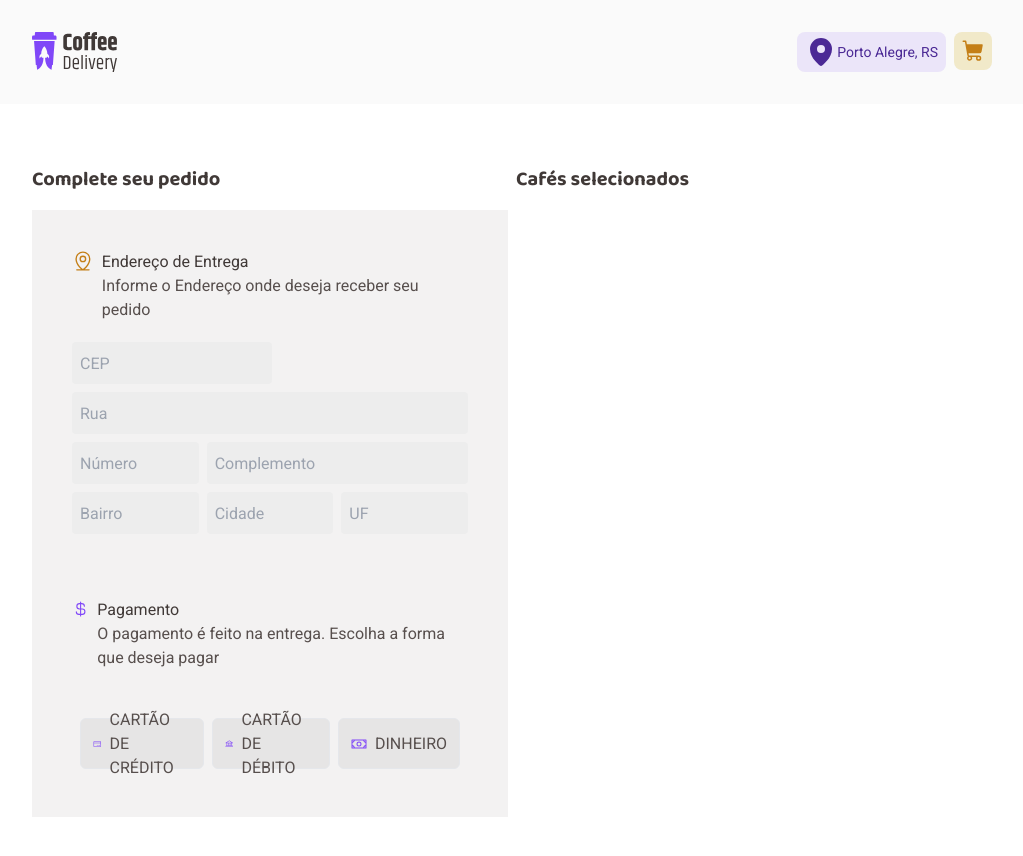
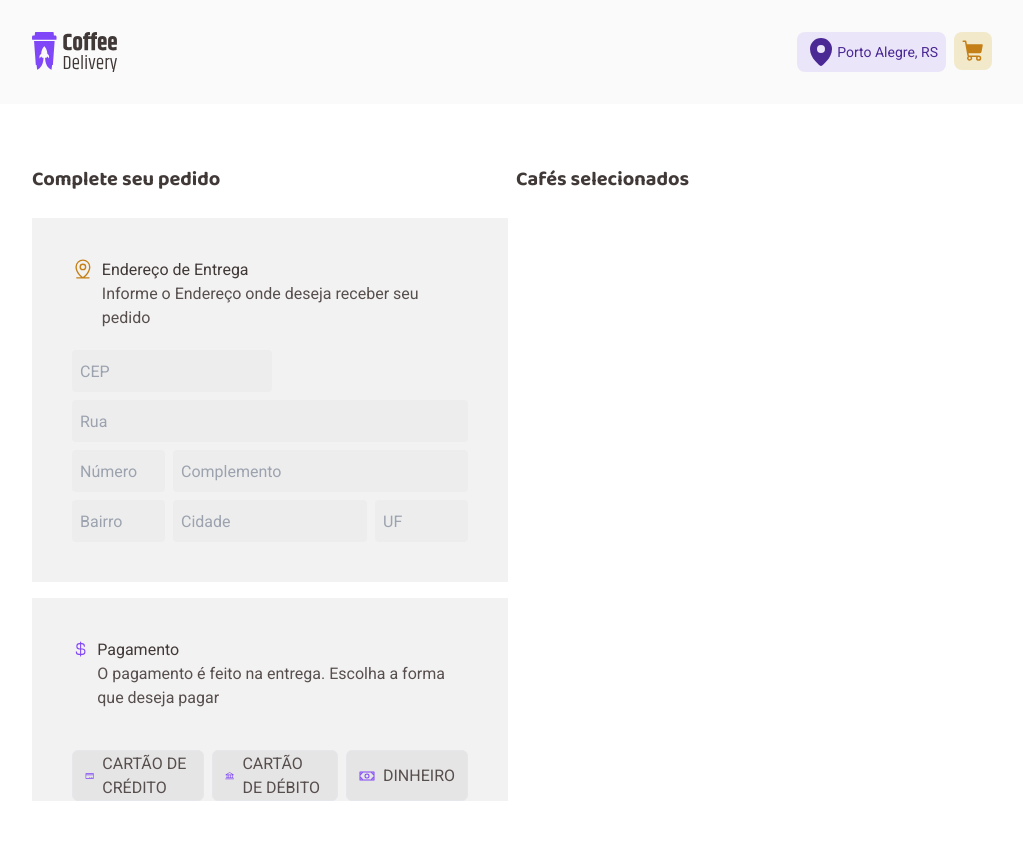
Before and after one commit to MuriloNSantos17/ROCKET-SEAT-IGNITE, a React (Vite) app in the folder desafios/coffee-delivery/: page /cart in a window 1280 px wide. Shown: the top 856 px of the page, without its empty margins (128-1151 px from the left). Built offline with nearby package versions, Linux system fonts and the light colour scheme.

Commit message:
Commit adjust layout

```diff
--- a/desafios/coffee-delivery/src/global.css
+++ b/desafios/coffee-delivery/src/global.css
@@ -39,3 +39,17 @@ h1, h2{
 .divRadius{
     border-radius: 6px 36px 6px 36px;
 }
+
+.input{
+    background-color: #EDEDED;
+    outline: none;
+    border-radius: 4px;
+    height: 42px;
+    color: #574F4D;
+    padding-left: 0.5rem;
+}
+
+.input:focus{
+    outline: auto;
+    outline-color: #C47F17;
+}
--- a/desafios/coffee-delivery/src/pages/cart/index.tsx
+++ b/desafios/coffee-delivery/src/pages/cart/index.tsx
@@ -8,7 +8,7 @@ export function Cart() {
 
     return (
         <div className="px-[160px] py-[100px] flex gap-2">
-            <div className="w-[640px] rounded-sm sm32:mt-16">
+            <div className="w-[640px] rounded-sm sm32:mt-16 flex flex-col gap-2">
                 <h2 className="font-bold subtitle text-[20px]">Complete seu pedido</h2>
                 <div className="bg-[#F3F2F2] p-[40px] mt-4">
                     <div className="flex gap-[8px]">
@@ -21,55 +21,47 @@ export function Cart() {
                             <p className="text-[#574F4D]">Informe o Endereço onde deseja receber seu pedido</p>
                         </div>
                     </div>
-                    <div className="grid grid-cols-3 gap-2 mt-[20px]">
+                    <div className="grid grid-cols-4 gap-2 mt-[20px]">
                         <input
-                            className="bg-[#EDEDED] outline-none rounded-[4px] col-span-1 w-[200px] h-[42px] text-[#574F4D] focus:outline-[#C47F17] px-2"
+                            className="input col-span-1 w-[200px]"
                             placeholder="CEP"
                             maxLength={9}
                             type="text"
                         />
                         <input
-                            className="bg-[#EDEDED] outline-none rounded-[4px] h-[42px] text-[#574F4D] focus:outline-[#C47F17] col-span-3 px-2"
+                            className="input col-span-4"
                             placeholder="Rua"
                             type="text"
                         />
                         <input
-                            className="bg-[#EDEDED] outline-none rounded-[4px] h-[42px]
-                             col-span-1
-                             text-[#574F4D] focus:outline-[#C47F17] px-2"
+                            className="input col-span-1"
                             placeholder="Número"
                             type="text"
                         />
                         <input
-                            className="bg-[#EDEDED] outline-none rounded-[4px] h-[42px]
-                             col-span-2
-                             text-[#574F4D] focus:outline-[#C47F17] px-2"
+                            className="input col-span-3"
                             placeholder="Complemento"
                             type="text"
                         />
                         <input
-                            className="bg-[#EDEDED] outline-none rounded-[4px] h-[42px]
-                             col-span-1
-                             text-[#574F4D] focus:outline-[#C47F17] px-2"
+                            className="input col-span-1"
                             placeholder="Bairro"
                             type="text"
                         />
                         <input
-                            className="bg-[#EDEDED] outline-none rounded-[4px] h-[42px]
-                             col-span-1
-                             text-[#574F4D] focus:outline-[#C47F17] px-2"
+                            className="input col-span-2"
                             placeholder="Cidade"
                             type="text"
                         />
                         <input
-                            className="bg-[#EDEDED] outline-none rounded-[4px] h-[42px]
-                             col-span-1
-                             text-[#574F4D] focus:outline-[#C47F17] px-2"
+                            className="input col-span-1"
                             placeholder="UF"
                             type="text"
                         />
                     </div>
-                    <div className="flex gap-[8px] sm32:mt-16">
+                </div>
+                <div className="flex-col bg-[#F3F2F2] mt-2">
+                    <div className="flex gap-[8px] p-[40px]">
                         <CurrencyDollar
                             color="#8047F8"
                             size={22}
@@ -79,7 +71,7 @@ export function Cart() {
                             <p className="text-[#574F4D]">O pagamento é feito na entrega. Escolha a forma que deseja pagar </p>
                         </div>
                     </div>
-                    <div className="flex gap-2 mt-10 p-2">
+                    <div className="flex gap-2 px-[40px]">
                         <div className={`cursor-pointer h-[51px] rounded-[6px] gap-2 p-[12px] flex bg-[#E6E5E5] justify-center items-center border-solid border-[1px] ${payBy == 'CC' ? 'border-[#8047F8]' : ''}`} onClick={() => {
                             setPayBy('CC')
                         }}>
@@ -89,14 +81,15 @@ export function Cart() {
                             />
                             <p className="text-[#574F4D]">CARTÃO DE CRÉDITO</p>
                         </div>
-                        <div className={`cursor-pointer h-[51px] rounded-[6px] gap-2 p-[12px] flex bg-[#E6E5E5] justify-center items-center border-solid border-[1px] ${payBy == 'CD' ? 'border-[#8047F8]' : ''}`} onClick={()=>{setPayBy('CD')}}>
+                        <div className={`cursor-pointer h-[51px] rounded-[6px] gap-2 p-[12px] flex bg-[#E6E5E5] justify-center items-center border-solid border-[1px] ${payBy == 'CD' ? 'border-[#8047F8]' : ''}`} onClick={() => { setPayBy('CD') }}>
                             <Bank
                                 size={16}
                                 color="#8047F8"
                             />
-                            <p className="text-[#574F4D]">CARTÃO DE DÉBITO</p>
+                            <p className="text-[#574F4D]">CARTÃO DE DÉBITO
+                            </p>
                         </div>
-                        <div className={`cursor-pointer h-[51px] rounded-[6px] gap-2 p-[12px] flex bg-[#E6E5E5] justify-center items-center border-solid border-[1px] ${payBy == 'MO' ? 'border-[#8047F8]' : ''}`} onClick={()=>{setPayBy('MO')}}>
+                        <div className={`cursor-pointer grow h-[51px] rounded-[6px] gap-2 p-[12px] flex bg-[#E6E5E5] justify-center items-center border-solid border-[1px] ${payBy == 'MO' ? 'border-[#8047F8]' : ''}`} onClick={() => { setPayBy('MO') }}>
                             <Money
                                 size={16}
                                 color="#8047F8"
@@ -105,6 +98,7 @@ export function Cart() {
                         </div>
                     </div>
                 </div>
+
             </div>
             <div className="w-[640px] rounded-sm sm32:mt-16 ">
                 <h2 className="font-bold subtitle text-[20px]">Cafés selecionados</h2>
--- a/desafios/coffee-delivery/src/pages/home/index.tsx
+++ b/desafios/coffee-delivery/src/pages/home/index.tsx
@@ -5,7 +5,7 @@ import logoCoffee from '../../images/image-coffe-delivery.svg';
 export function Home() {
     return (
         <div className='flex flex-col'>
-            <div className="p-[104px] h-[544px] base-background flex justify-between sm32:h-[auto]  sm32:p-[2px] sm32:mt-28 sm32:flex-col-reverse sm60:flex-row xl:p-[104px]">
+            <div className="p-[104px] h-[544px] base-background flex justify-between sm32:h-[auto] sm32:p-[2px] sm32:mt-28 sm32:flex-col-reverse sm60:flex-row sm60:mt-4 xl:p-[104px]">
                 <div className='flex flex-col gap-[32px] sm32:p-2 sm32:gap-4'>
                     <h1 className="title font-extrabold text-[50px] text-stroke">Encontre o café perfeito<br />para qualquer hora do dia</h1>
                     <p>Com o Coffee Delivery você recebe seu café onde estiver, a qualquer hora!</p>
```
